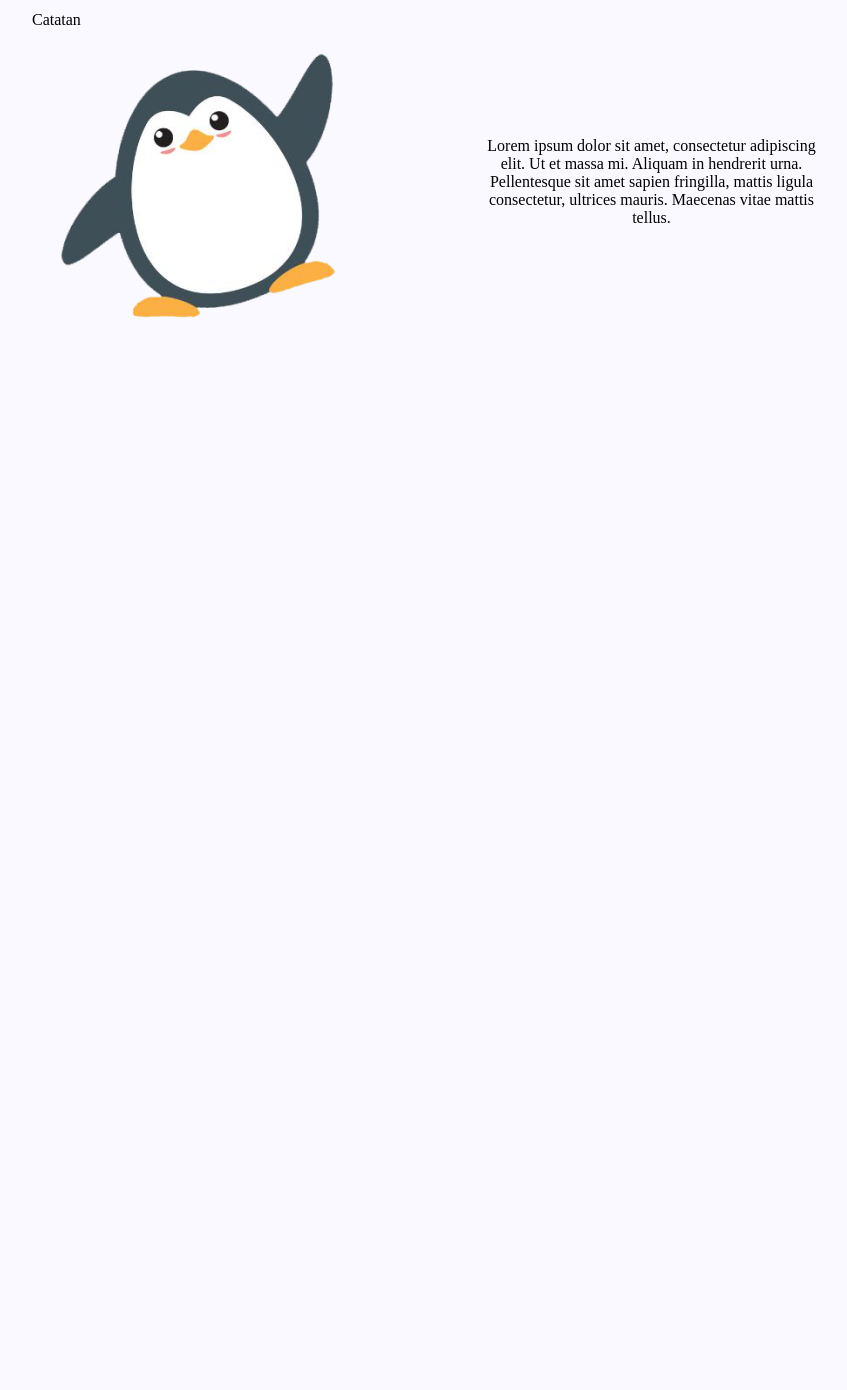
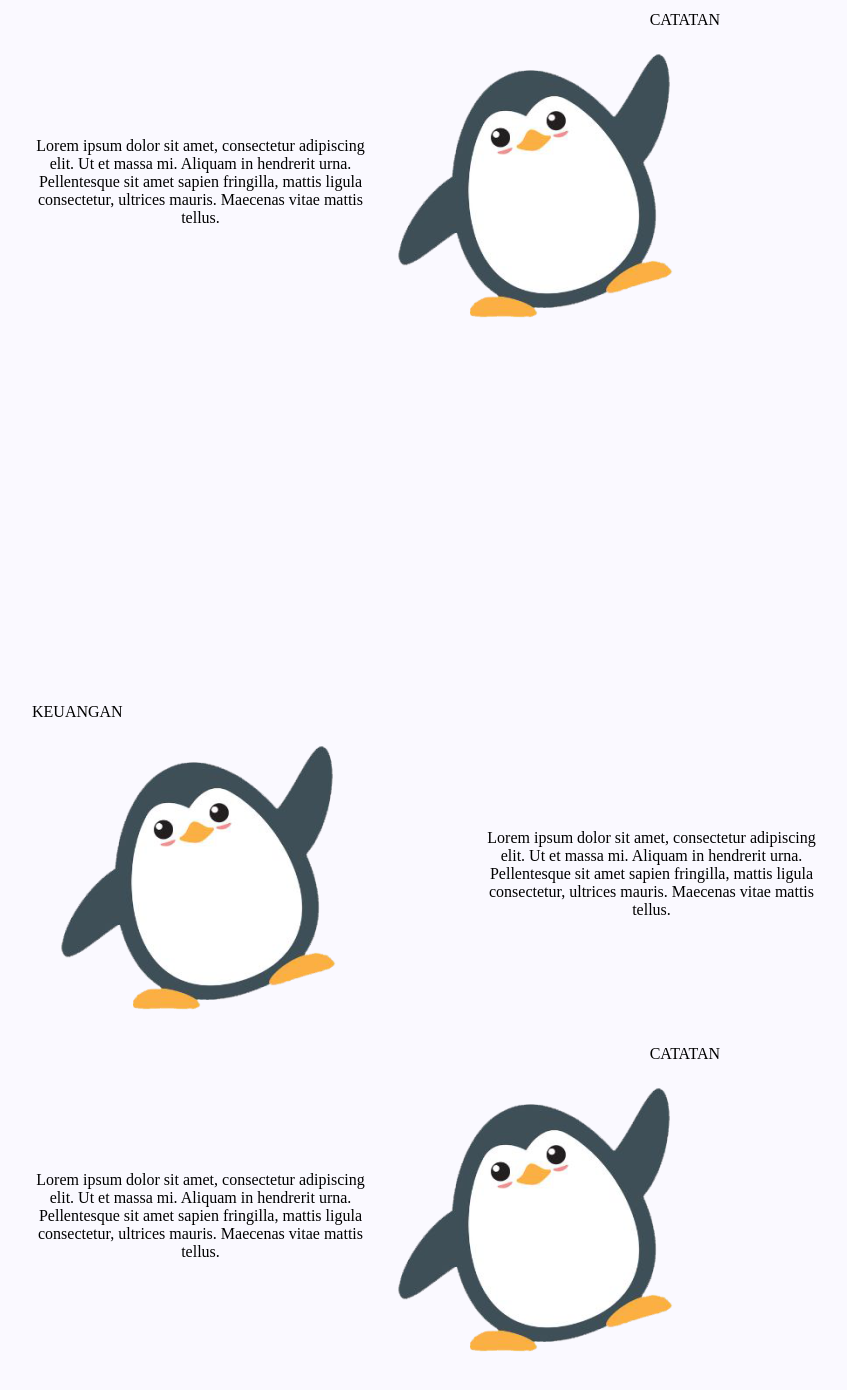
Before and after one commit to SiHantuuu/WebsitePersonal, a plain HTML site: page index.html in a window 1280 px wide. Shown: the part 2380-3770 px from the top of the page, without its empty margins (214-1061 px from the left). Before the commit the page ends 2751 px from the top, so only its background shows below. Drawn offline with Linux system fonts and the light colour scheme.

Commit message:
add keterangan fitur

```diff
--- a/index.html
+++ b/index.html
@@ -96,7 +96,45 @@
           </div>
           <div class="fitur-bawah">
             <div class="Ket-Gambar">
-              <p>Catatan</p>
+              <p>CATATAN</p>
+              <img
+                src="/public/images/whats-app-image-20230502-at-23181.png"
+                alt="Penguin"
+              />
+            </div>
+            <div class="keterangan">
+              <p>
+                Lorem ipsum dolor sit amet, consectetur adipiscing elit. Ut et
+                massa mi. Aliquam in hendrerit urna. Pellentesque sit amet
+                sapien fringilla, mattis ligula consectetur, ultrices mauris.
+                Maecenas vitae mattis tellus.
+              </p>
+            </div>
+          </div>
+        </div>
+      </div>
+      <div class="container">
+        <div class="Fitur">
+          <div class="fitur-atas">
+            <div class="Ket-Gambar">
+              <p>KEUANGAN</p>
+              <img
+                src="/public/images/whats-app-image-20230502-at-23181.png"
+                alt="Penguin"
+              />
+            </div>
+            <div class="keterangan">
+              <p>
+                Lorem ipsum dolor sit amet, consectetur adipiscing elit. Ut et
+                massa mi. Aliquam in hendrerit urna. Pellentesque sit amet
+                sapien fringilla, mattis ligula consectetur, ultrices mauris.
+                Maecenas vitae mattis tellus.
+              </p>
+            </div>
+          </div>
+          <div class="fitur-bawah">
+            <div class="Ket-Gambar">
+              <p>CATATAN</p>
               <img
                 src="/public/images/whats-app-image-20230502-at-23181.png"
                 alt="Penguin"
--- a/stylesheet.css
+++ b/stylesheet.css
@@ -220,24 +220,31 @@ main .container {
   text-align: center;
 }
 
-.fitur-atas{
+.fitur-atas {
   display: flex;
   align-items: center;
 }
-.Ket-Gambar{
- padding-right: 100px;
-}
-.keterangan p {
-  text-align: center;;
+.Ket-Gambar {
+  padding-right: 100px;
 }
 
-.fitur-bawah{
+.fitur-atas .Ket-Gambar p {
+  text-align: left;
+}
+.Ket-Gambar p {
+  text-align: right;
+}
+
+.keterangan p {
+  text-align: center;
+}
+
+.fitur-bawah {
   display: flex;
   align-items: center;
+  flex-direction: row-reverse;
 }
-.Ket-Gambar{
- padding-right: 100px;
+
+.keterangan p {
+  text-align: center;
 }
-.keterangan p {
-  text-align: center;;
-}
```
